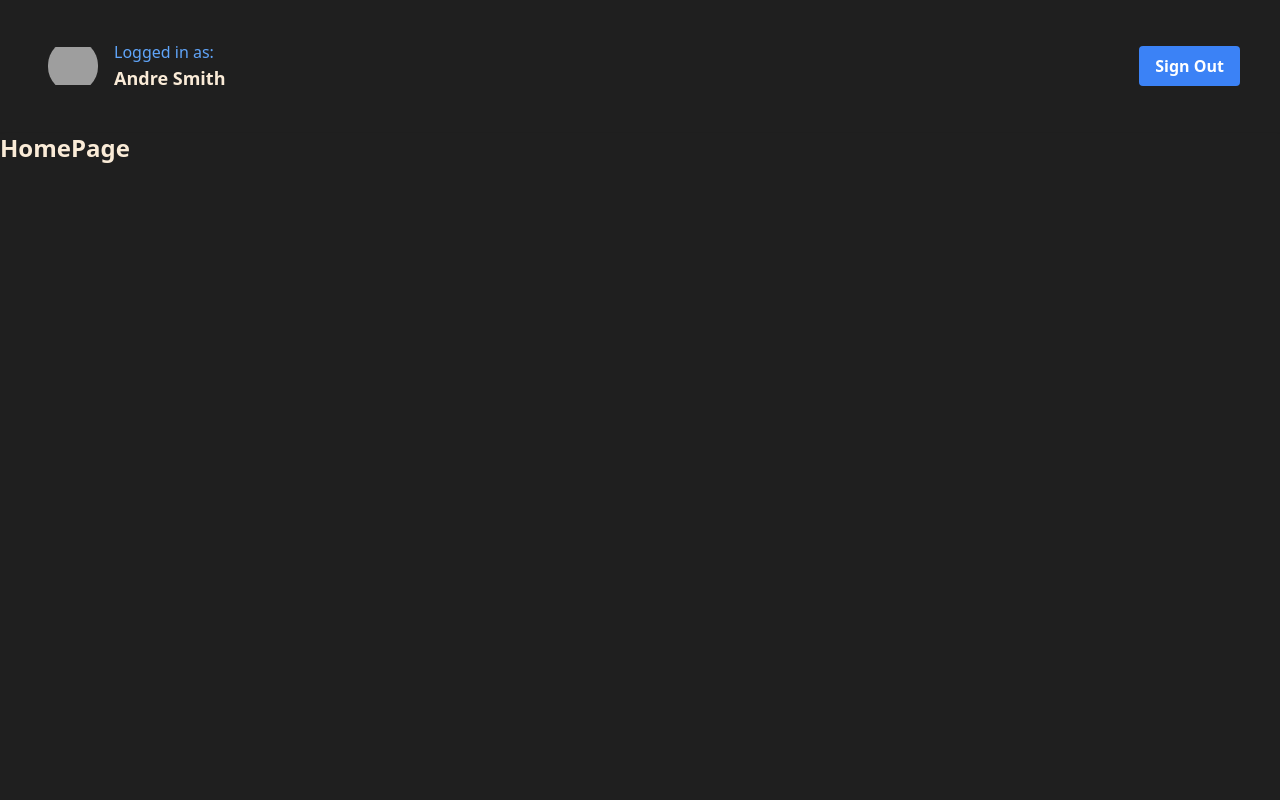
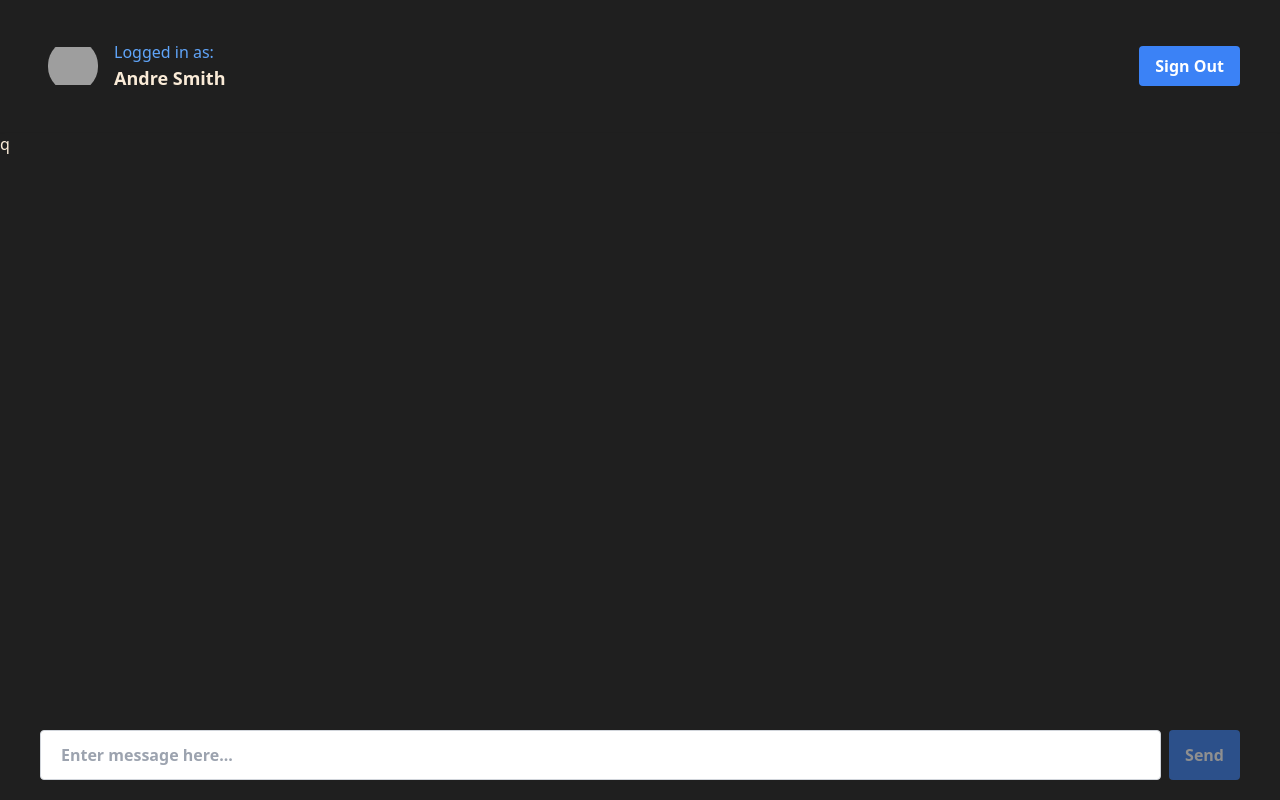
Before and after one commit to smitti24/meta-messanger-app, a Next.js app: page / in a window 1280 px wide. Built offline with nearby package versions, Linux system fonts and the light colour scheme; grey boxes are pictures that could not be loaded.

Commit message:
Added MessageList and ChatInput components.

```diff
--- /dev/null
+++ b/app/ChatInput.tsx
@@ -0,0 +1,39 @@
+"use client";
+
+import { FormEvent, useState } from "react";
+
+function ChatInput() {
+  const [input, setInput] = useState("");
+
+  const addMessage = (e: FormEvent<HTMLFormElement>) => {
+    e.preventDefault();
+
+    if (!input) return;
+
+    const messageToSend = input;
+    setInput("");
+  };
+
+  return (
+    <form
+      onSubmit={addMessage}
+      className="flex fixed bottom-0 w-full z-50 px-10 py-5 space-x-2 border-gray-100"
+    >
+      <input
+        type="text"
+        onChange={(e) => setInput(e.target.value)}
+        placeholder="Enter message here..."
+        className="flex-1 rounded border border-gray-300 focus:outline-none focus:ring-2 focus:ring-blue-400 focus:border-transparent px-5 py-3 text-black font-bold"
+      />
+      <button
+        type="submit"
+        disabled={!input}
+        className="primary-button disabled:opacity-50 disabled:cursor-not-allowed"
+      >
+        Send
+      </button>
+    </form>
+  );
+}
+
+export default ChatInput;
--- a/app/Header.tsx
+++ b/app/Header.tsx
@@ -41,10 +41,7 @@ function Header() {
           <p className="text-blue-400">Welcome to Meta Messanger</p>
         </div>
 
-        <Link
-          href="/auth/signin"
-          className="bg-blue-500 hover:bg-blue-700 text-white font-bold py-2 px-4 rounded"
-        >
+        <Link href="/auth/signin" className="primary-button">
           {" "}
           Sign In
         </Link>
--- a/app/LogoutButton.tsx
+++ b/app/LogoutButton.tsx
@@ -3,10 +3,7 @@
 function LogoutButton() {
   return (
     <div>
-      <button
-        className="bg-blue-500 hover:bg-blue-700 text-white font-bold py-2 px-4 rounded"
-        onClick={() => console.log("Hello")}
-      >
+      <button className="primary-button" onClick={() => console.log("Hello")}>
         Sign Out
       </button>
     </div>
--- /dev/null
+++ b/app/MessageList.tsx
@@ -0,0 +1,16 @@
+import React from "react";
+
+function MessageList() {
+  return (
+    <div>
+      <p>q</p>
+      <p></p>
+      <p></p>
+      <p></p>
+      <p></p>
+      <p></p>
+    </div>
+  );
+}
+
+export default MessageList;
--- a/app/page.tsx
+++ b/app/page.tsx
@@ -1,9 +1,14 @@
-import React from 'react'
+import React from "react";
+import ChatInput from "./ChatInput";
+import MessageList from "./MessageList";
 
 function HomePage() {
   return (
-    <div className='text-2xl font-bold'>HomePage</div>
-  )
+    <main>
+      <MessageList />
+      <ChatInput />
+    </main>
+  );
 }
 
-export default HomePage
+export default HomePage;
--- a/styles/globals.css
+++ b/styles/globals.css
@@ -6,3 +6,9 @@ body {
     background-color: rgb(31, 31, 31);
     color: antiquewhite;
 }
+
+@layer components {
+    .primary-button {
+        @apply bg-blue-500 hover:bg-blue-700 text-white font-bold py-2 px-4 rounded;
+    }
+}
```
